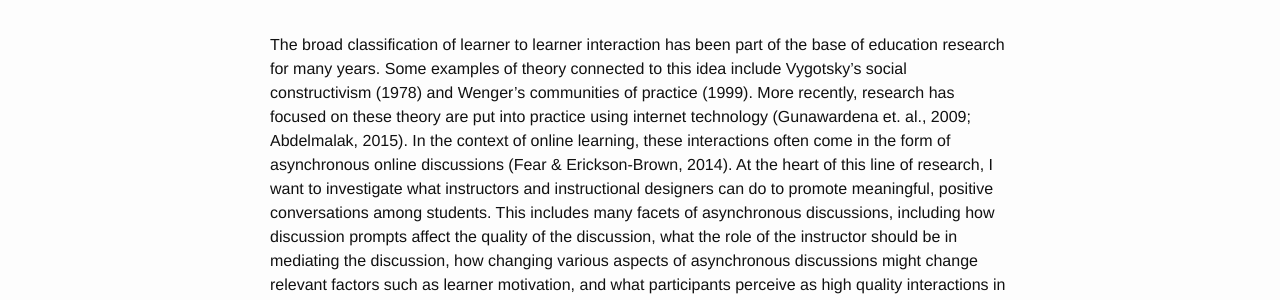
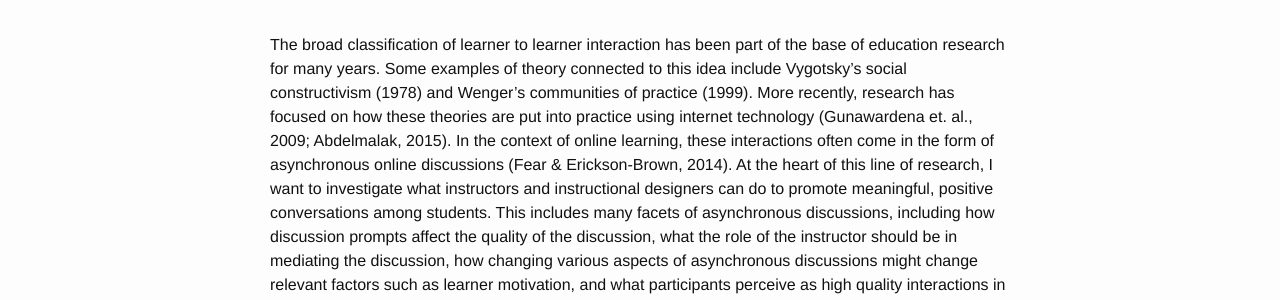
Before and after one commit to jcastle0/ldtportfolio, a Jekyll site: the page built from research.md, in a window 1280 px wide. Shown: the part 243-543 px from the top of the page. Built offline with Jekyll 4.4.1, drawn with Linux system fonts in a browser that asks for light colours; some of the changed text lies outside the part shown.

Commit message:
Update research.md

```diff
--- a/research.md
+++ b/research.md
@@ -4,7 +4,7 @@ title: Research Ideas
 permalink: /research/
 ---
 
-The broad classification of learner to learner interaction has been part of the base of education research for many years. Some examples of theory connected to this idea include Vygotsky's social constructivism (1978) and Wenger's communities of practice (1999). More recently, research has focused on these theory are put into practice using internet technology (Gunawardena et. al., 2009; Abdelmalak, 2015). In the context of online learning, these interactions often come in the form of asynchronous online discussions (Fear & Erickson-Brown, 2014). At the heart of this line of research, I want to investigate what instructors and instructional designers can do to promote meaningful, positive conversations among students. This includes many facets of asynchronous discussions, including how discussion prompts affect the quality of the discussion, what the role of the instructor should be in mediating the discussion, how changing various aspects of asynchronous discussions might change relevant factors such as learner motivation, and what participants perceive as high quality interactions in asynchronous online discussions.
+The broad classification of learner to learner interaction has been part of the base of education research for many years. Some examples of theory connected to this idea include Vygotsky's social constructivism (1978) and Wenger's communities of practice (1999). More recently, research has focused on how these theories are put into practice using internet technology (Gunawardena et. al., 2009; Abdelmalak, 2015). In the context of online learning, these interactions often come in the form of asynchronous online discussions (Fear & Erickson-Brown, 2014). At the heart of this line of research, I want to investigate what instructors and instructional designers can do to promote meaningful, positive conversations among students. This includes many facets of asynchronous discussions, including how discussion prompts affect the quality of the discussion, what the role of the instructor should be in mediating the discussion, how changing various aspects of asynchronous discussions might change relevant factors such as learner motivation, and what participants perceive as high quality interactions in asynchronous online discussions.
 
 I am also considering how communication theory can inform my research. In thinking about the student to students interactions that happen during an asynchronous discussion, it is useful to consider what is meant as an “interaction.” The interactive model of communication assumes a reciprocal relationship rather than the simple sending and receiving of messages (Richey, Klein & Tracey, 2010). Conversely, communication is a means of sharing information, interpreting information that has been shared, and responding to messages. The interpretive portion of this process involves individuals making meaning in light of their own background and prior experience. It is through this process of of meaning making and responding that the interactive process aims to build common understanding regarding a topic or question.
 
```
